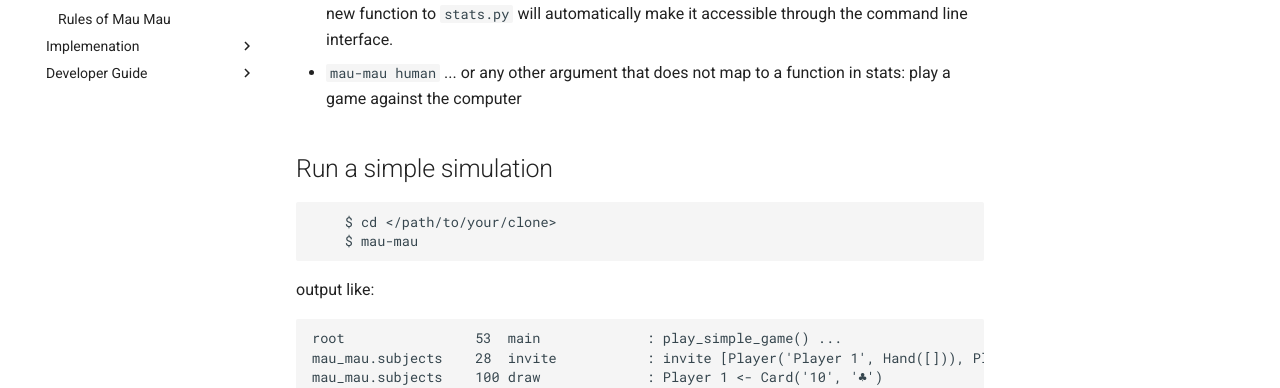
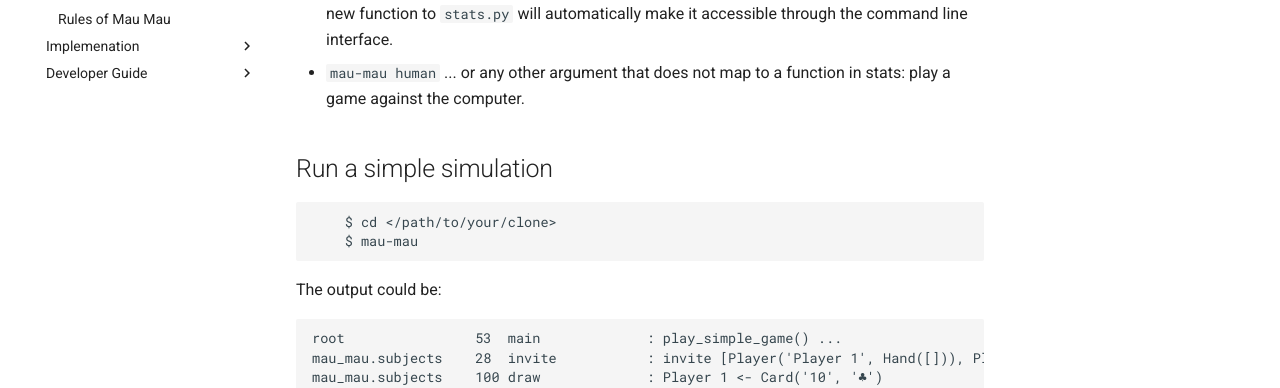
Before and after one commit to obestwalter/mau-mau, an MkDocs documentation site: the page built from docs/guide/usage.md, in a window 1280 px wide and 1400 px high, scrolled down 287 px. Shown: the part 197-585 px from the top of the window. Built offline with MkDocs 1.6.1 and Material for MkDocs 9.7.7, drawn with Linux system fonts in a browser that asks for light colours; comment, search, counter and statistics services are not loaded; old or Windows-style settings are respelled for this version of MkDocs; some of the changed text lies outside the part shown.

Commit message:
more corrections

```diff
--- a/docs/guide/usage.md
+++ b/docs/guide/usage.md
@@ -6,14 +6,14 @@ After installation you have an additional command in your virtualenv: `mau-mau`.
 
 * `mau-mau`: Play single game with high verbosity settings in the logger
 * `mau-mau <stats.function>`: e.g. `mau-mau mean_turns` - the argument will be passed to `get_function_from_name` that fetches a function object of the same name from [`stats.py`](https://github.com/obestwalter/mau-mau/blob/master/mau_mau/stats.py) and executes it. This is a very simple way to create a flexible command line interface that does not need to be changed if you create more statistics functions in `stats.py`. Adding a new function to `stats.py` will automatically make it accessible through the command line interface.
-* `mau-mau human` ... or any other argument that does not map to a function in stats: play a game against the computer
+* `mau-mau human` ... or any other argument that does not map to a function in stats: play a game against the computer.
 
 ## Run a simple simulation
 
         $ cd </path/to/your/clone>
         $ mau-mau
 
-output like:
+The output could be:
 
     root                53  main             : play_simple_game() ...
     mau_mau.subjects    28  invite           : invite [Player('Player 1', Hand([])), Player('Player 2', Hand([])), Player('Player 3', Hand([]))] to: Table(None, None)
@@ -68,7 +68,7 @@ Play interactive game (and know and see everything ...):
 
     $ mau-mau human
 
-output like:
+The output could be:
 
     root                53  main             : play_interactive_game() ...
     mau_mau.subjects    28  invite           : invite [Player('Eric', Hand([])), Player('John', Hand([])), Player('human', Hand([]))] to: Table(None, None)
@@ -127,27 +127,27 @@ output like:
 
     $ mau-mau mean_turns
 
-output like:
+The output could be:
 
     root                42  main             : mean_turns() ...
     mau_mau.stats       35  _simulate_games  : players: 3; 1000 reps
     mau_mau.stats       12  mean_turns       : mean turns played: 34.097
 
-input:
+Input:
 
     $ mau-mau winner_distribution
 
-output like:
+The output could be:
 
     root                52  main             : winner_distribution() ...
     mau_mau.stats       35  _simulate_games  : players: ('Eric', 'Terry', 'John'); 1000 reps
     mau_mau.stats       21  winner_distribution: winner distribution: {'Eric': 345, 'Terry': 327, 'John': 328}
 
-input:
+Input:
 
     $ mau-mau time_durations
 
-output like:
+The output could be:
 
     root                52  main             : time_durations() ...
     mau_mau.stats       31  time_durations   : it takes 0.643 seconds to play 1000 games
```
Also changed, not shown: docs/dev/docs.md (+1 -1 lines), docs/guide/installation.md (+3 -3 lines), docs/guide/rules.md (+1 -1 lines), docs/implementation/ooommm.md (+9 -4 lines), docs/implementation/remarks.md (+4 -4 lines).
